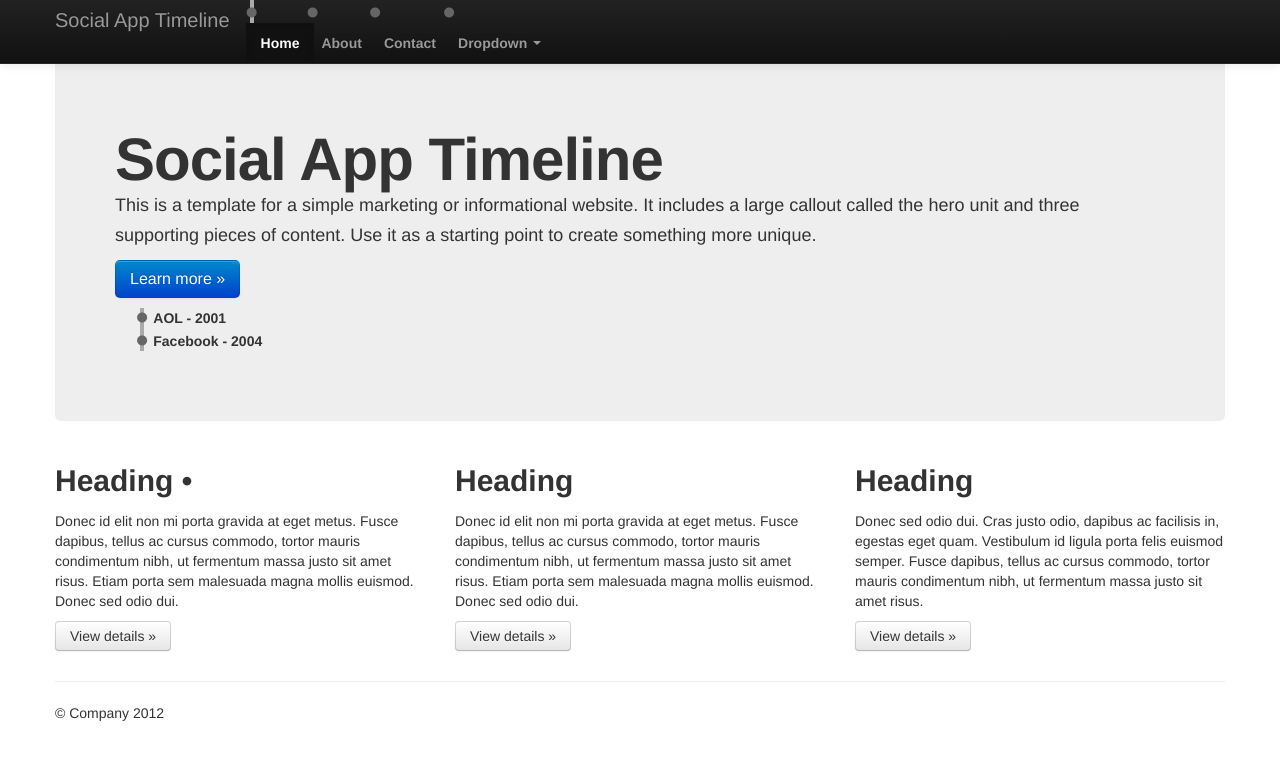
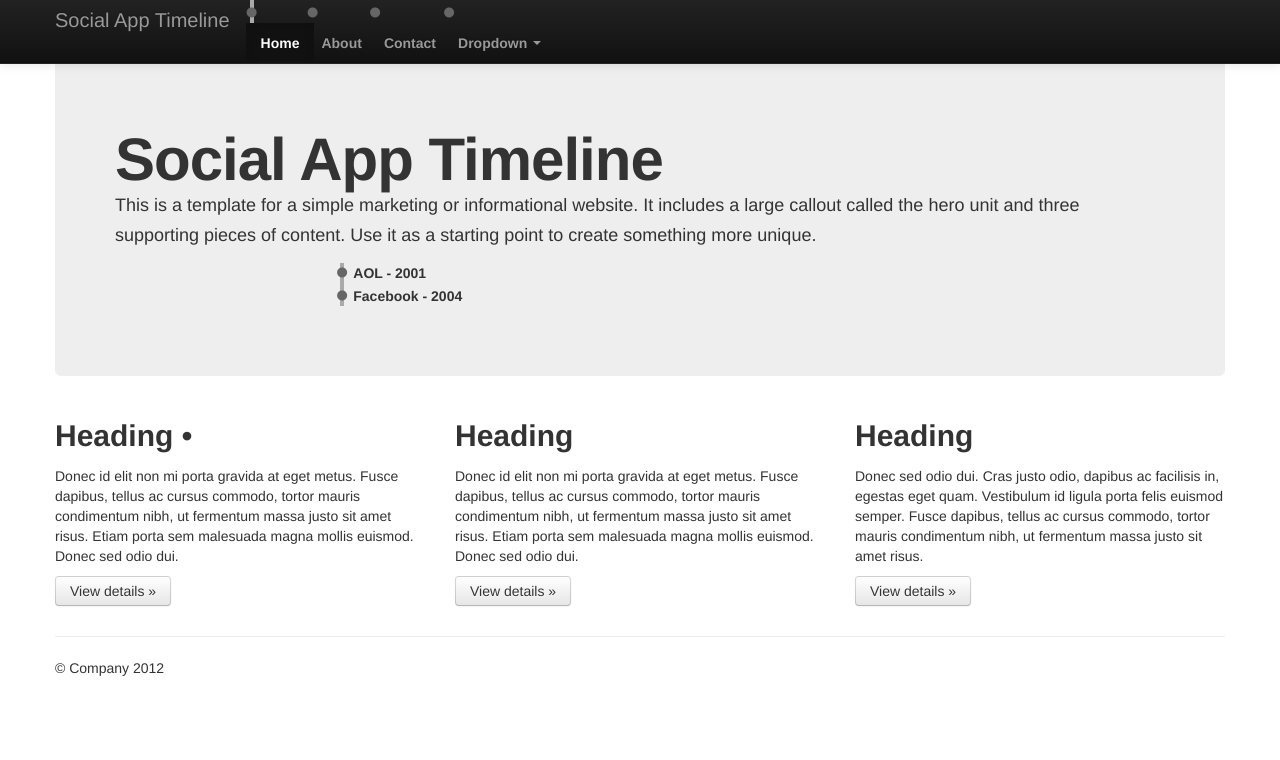
Before and after one commit to johngibb/timeline, a plain HTML site: page index.html in a window 1280 px wide. Drawn offline with nearby package versions, Linux system fonts and the light colour scheme.

Commit message:
remove button and layout timeline to the right

```diff
--- a/index.html
+++ b/index.html
@@ -61,13 +61,14 @@
             <div class="hero-unit">
                 <h1>Social App Timeline</h1>
                 <p>This is a template for a simple marketing or informational website. It includes a large callout called the hero unit and three supporting pieces of content. Use it as a starting point to create something more unique.</p>
-                <p><a class="btn btn-primary btn-large">Learn more &raquo;</a></p>
-				<p>
-					<ul class="timeline">
-						<li>AOL - 2001</li>
-						<li>Facebook - 2004</li>
-					</ul>
-				</p>
+				<div class="row">
+					<div class="offset2 span3">
+						<ul class="timeline">
+							<li>AOL - 2001</li>
+							<li>Facebook - 2004</li>
+						</ul>
+					</div>
+				</div>
 				<style>
 				ul{
 					border-left: 4px solid #aaa;
```
